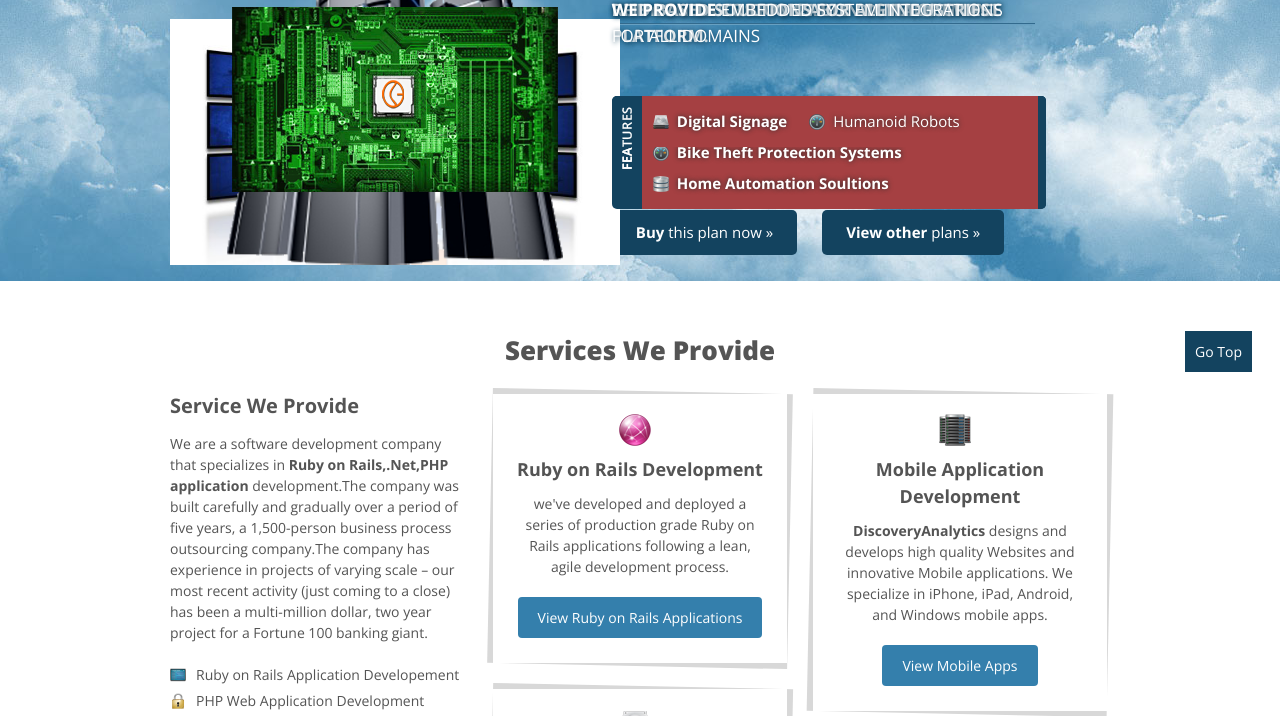
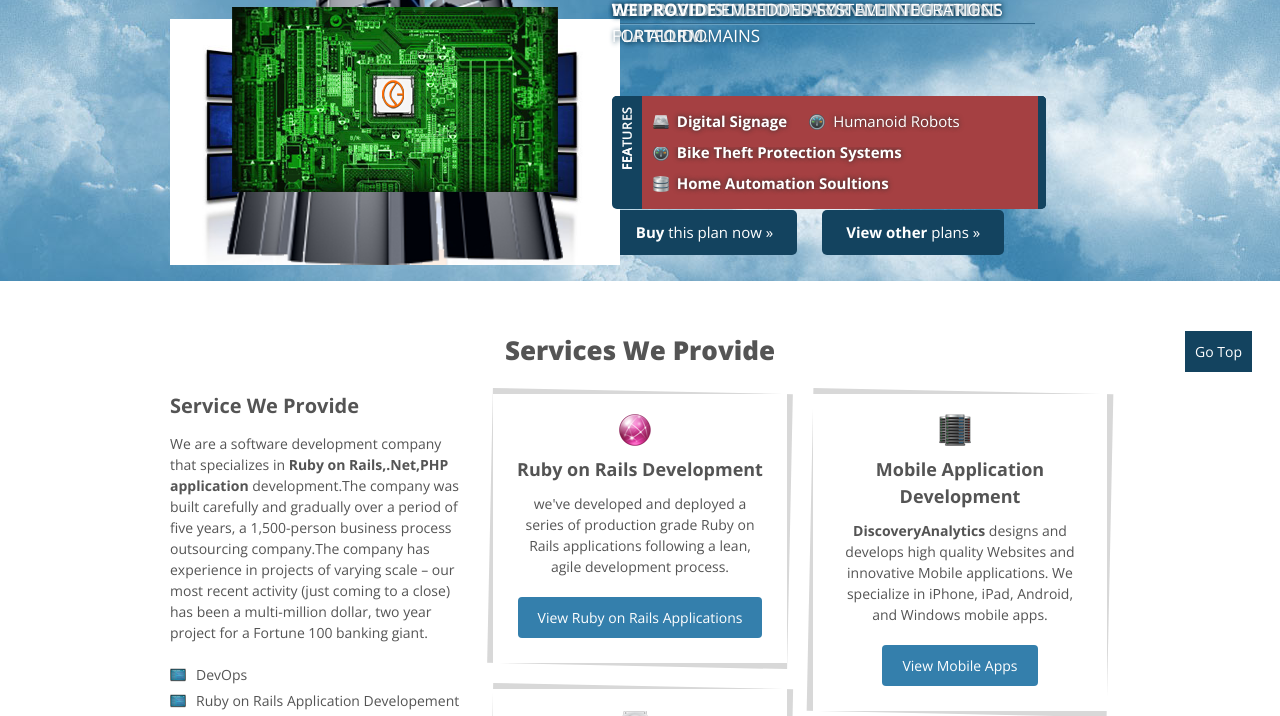
Before and after one commit to discoveryanalyticsinc/da_website, a plain HTML site: page index.html in a window 1280 px wide. Shown: the part 379-1095 px from the top of the page. Drawn offline with nearby package versions, Linux system fonts and the light colour scheme; files whose address does not match are found by name.

Commit message:
updated devops page content

```diff
--- a/index.html
+++ b/index.html
@@ -164,7 +164,22 @@
 
                                 <ul class="sequence-canvas">
 
+                                     <li class="animate-in">
+                                        <h2 class="title">DevOps</h2>
+                                        <h3 class="subtitle"><strong>Continuous Integration</strong> <hr></h3>
+                                        <hr>
+                                        <ul class="slider-info">
+                                            <li><img src="img/icons/16x16/dedicated-server.png" alt="feature"><strong>Contiuous Deployment
+                                            </strong> </li>
+                                            <li><img src="img/icons/16x16/bandwidth.png" alt="feature"><strong>  Chef</strong></li>
+                                            <li><img src="img/icons/16x16/database.png" alt="feature"><strong>  Docker </strong></li>
 
+                                        </ul>
+                                        <div class="slider-cta">
+
+                                        </div>
+                                        <img class="slider-image" src="img/page-images/slider-image1.png" alt="Server">
+                                    </li>
 
                                     <li class="animate-in">
                                         <h2 class="title">Ruby on Rails</h2>
@@ -298,7 +313,7 @@
                                 <h4>Service We Provide</h4>
                                 <p>We are a software development company that specializes in <strong>Ruby on Rails,.Net,PHP application </strong>development.The company was built carefully and gradually over a period of five years, a 1,500-person business process outsourcing company.The company has experience in projects of varying scale – our most recent activity (just coming to a close) has been a multi-million dollar, two year project for a Fortune 100 banking giant.</p>
                                 <ul class="features-list">
-
+                                <li><img src="img/icons/16x16/control-panel.png" alt="feature">DevOps</li>
                                     <li><img src="img/icons/16x16/control-panel.png" alt="feature">Ruby on Rails Application Developement</li>
                                     <li><img src="img/icons/16x16/secure-server.png" alt="feature">PHP Web Application Development</li>
                                     <li><img src="img/icons/16x16/website-builder.png" alt="feature">MircoSoft Technologies</li>
```
